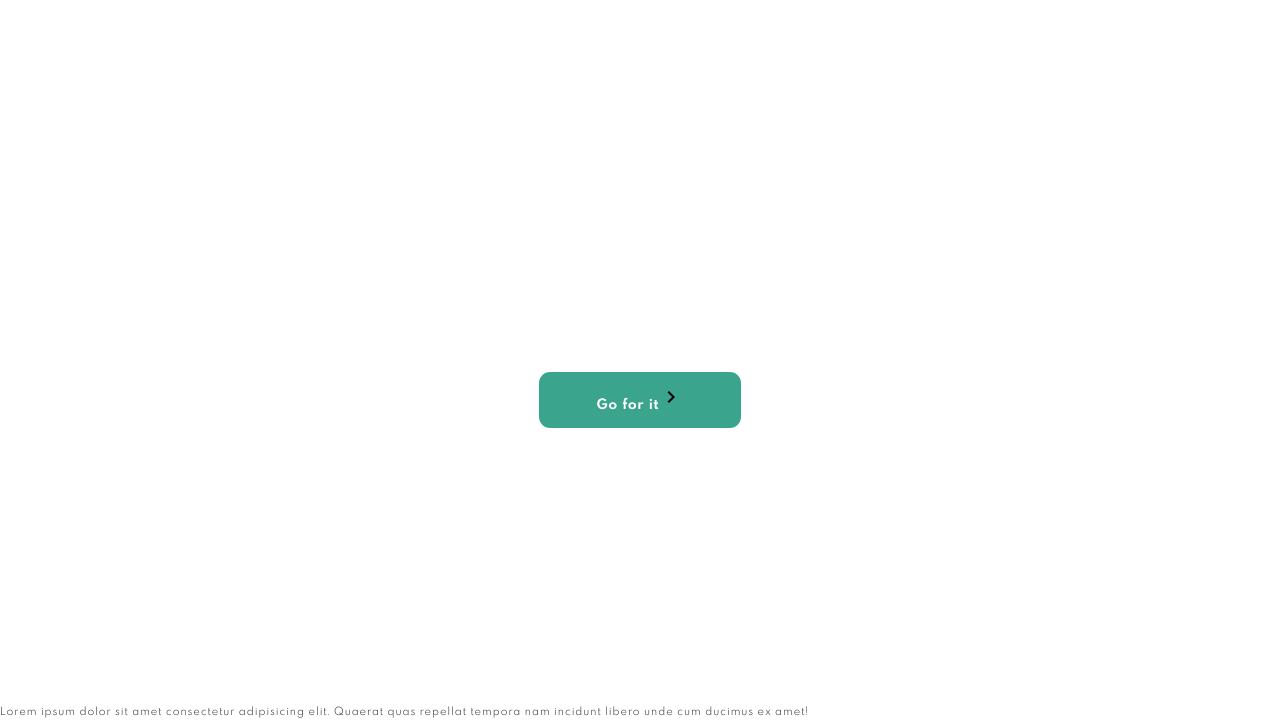
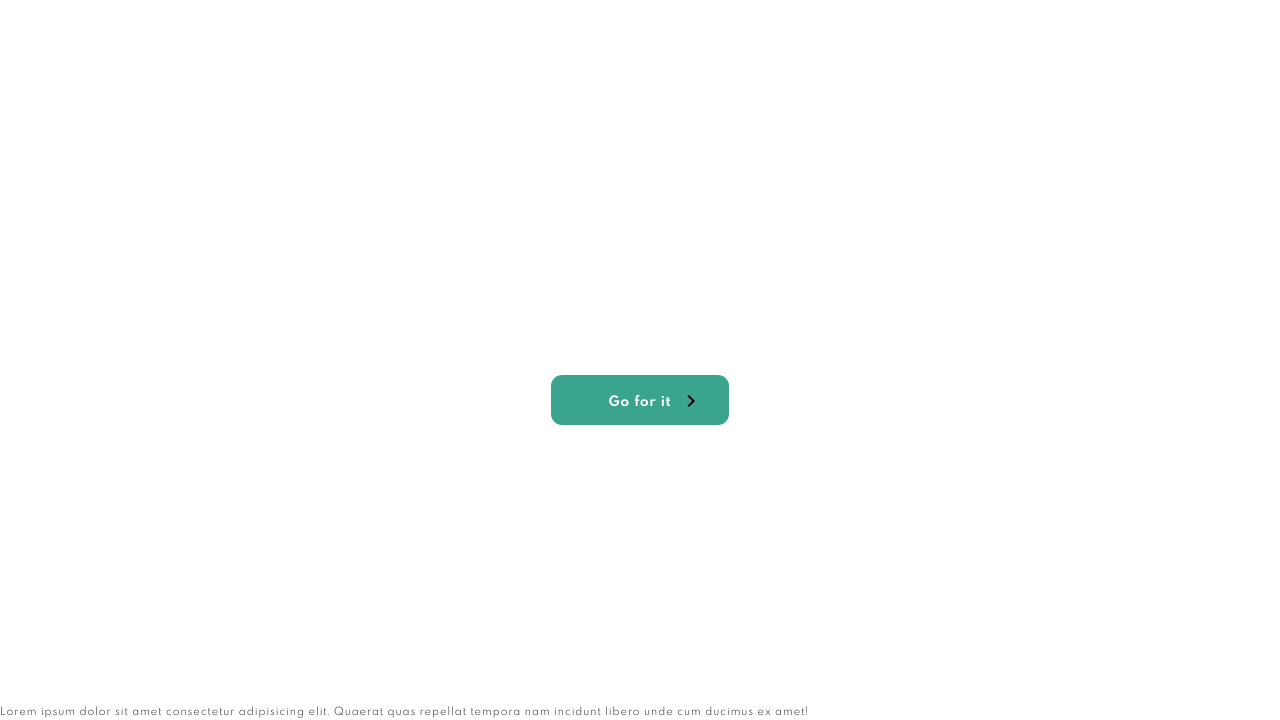
Before and after one commit to pawelkom88/technical-test, a plain HTML site: page index.html in a window 1280 px wide. Shown: the part 114-834 px from the top of the page. Drawn offline with Linux system fonts and the light colour scheme.

Commit message:
fix: Fix button position and hover

```diff
--- a/css/general-styles/styles.scss
+++ b/css/general-styles/styles.scss
@@ -42,6 +42,7 @@
 }
 
 .btn {
+  position: relative;
   display: inline-block;
   font-family: "spartan-bold", sans-serif;
   font-size: 0.8rem;
@@ -64,6 +65,7 @@
 .btn-chevron {
   &::after {
     content: url("/assets/icons/chevron-right.svg");
-    width: 1rem;
+    position: absolute;
+    margin-left: 0.5rem;
   }
 }
```
Also changed, not shown: css/general-styles/styles.css, 1 other file.
